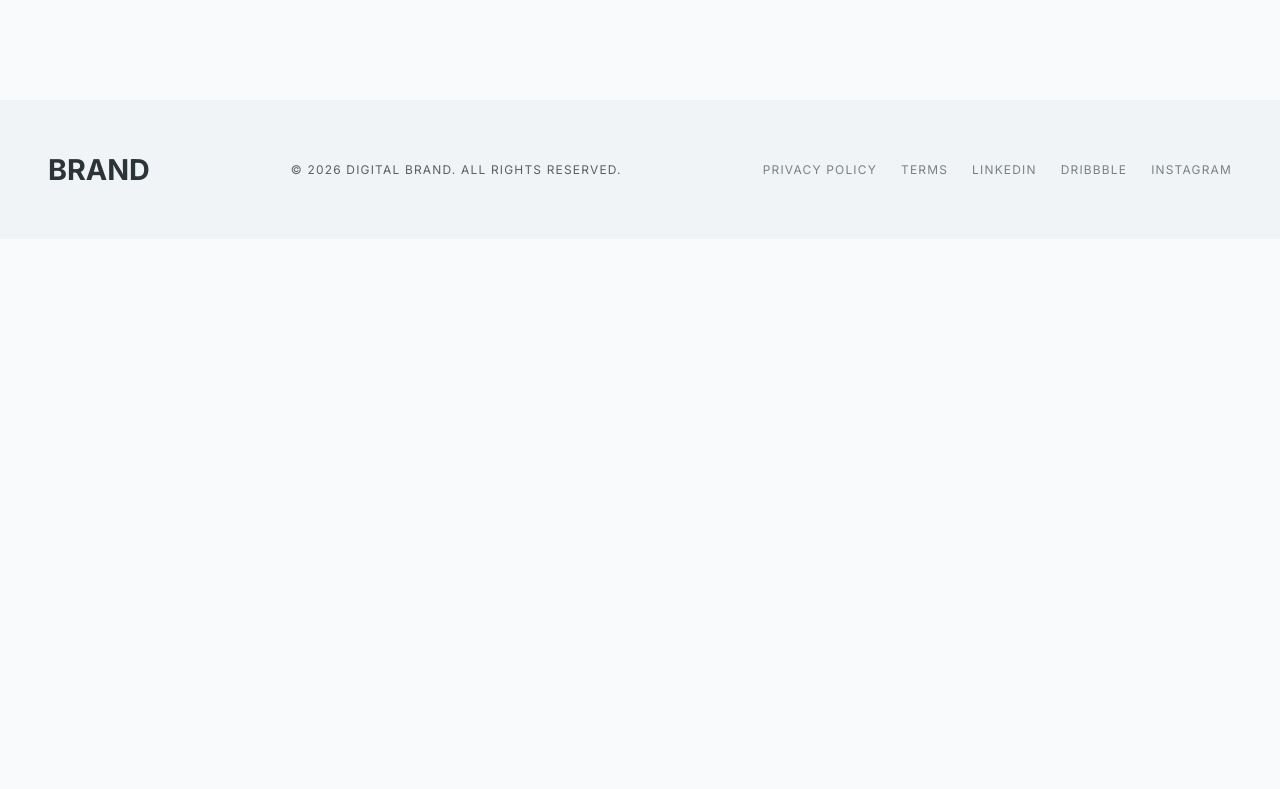
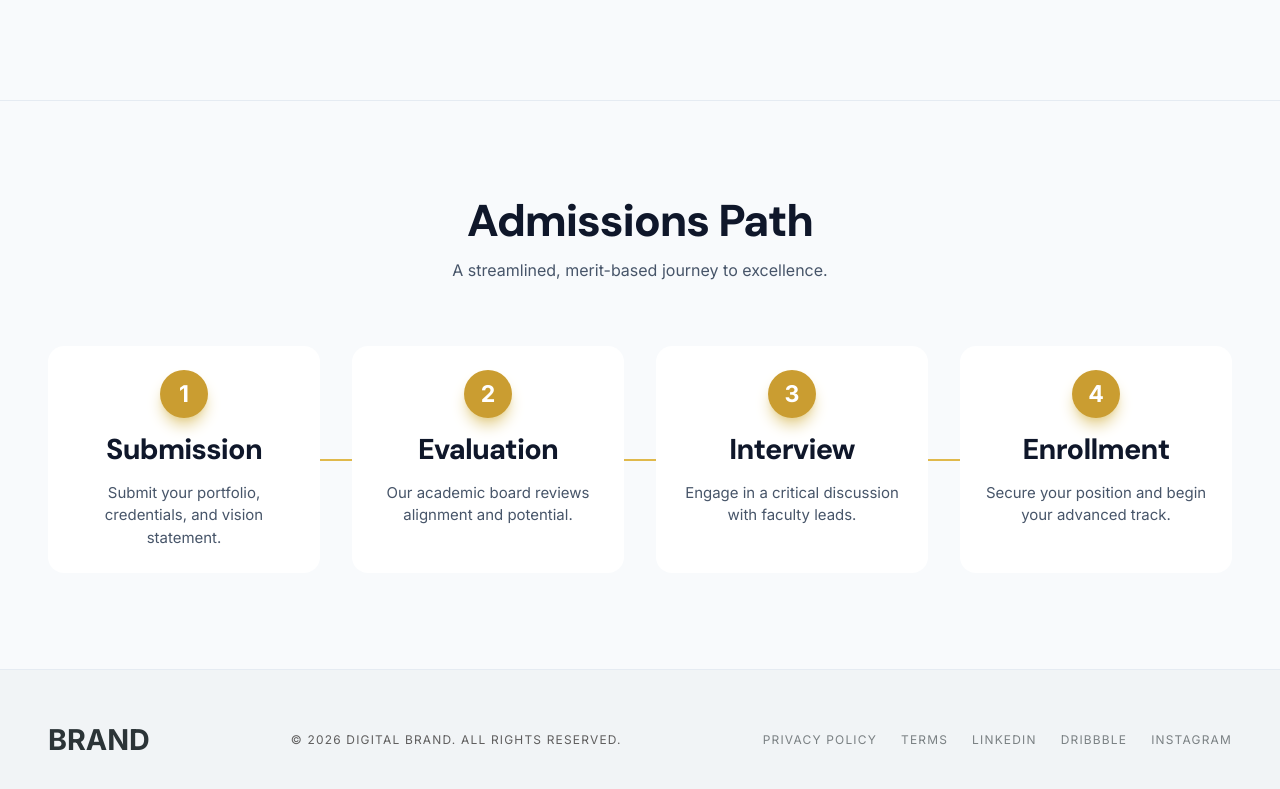
Before and after one commit to ashifashi2681/benjali-academy, a Next.js app: page /advanced-studies in a window 1280 px wide. Shown: the part 2361-3150 px from the top of the page. Before the commit the page ends 2600 px from the top, so only its background shows below. Built offline with nearby package versions, Linux system fonts and the light colour scheme.

Commit message:
sectionc

```diff
--- a/src/app/advanced-studies/page.jsx
+++ b/src/app/advanced-studies/page.jsx
@@ -1,6 +1,7 @@
 import HeroC from '@/components/sections/heroC'
 import SectionA from '@/components/sections/sectionA'
 import SectionB from '@/components/sections/sectionB'
+import SectionC from '@/components/sections/sectionC'
 import React from 'react'
 
 function AdvancedStudies() {
@@ -9,6 +10,7 @@ function AdvancedStudies() {
       <HeroC/>
       <SectionA />
       <SectionB />
+      <SectionC />
     </main>
   )
 }
--- a/src/components/sections/sectionB.jsx
+++ b/src/components/sections/sectionB.jsx
@@ -62,7 +62,7 @@ function SectionB() {
 								src="https://lh3.googleusercontent.com/aida-public/AB6AXuAR1LwOjP0iZ3TW8Rv13e1rDZbNJQppVgvlU_3tex1ji5UsV4096SAo7RBdHqJU2HRaDcs0c5TnhNnmgcx_YyaJJLH6Y_YdXyQpfQNYhmChj2A7wifReVm1xmjiVUrx50ZL8WpHQZNeaPUMl-uACAebqp-hOhKT-FpUN9WqUeypr3Gn0GJhKMkKcj8C-FluNjmm8PUORdpmbHEPMj_Ca3g9YQgT63HCo9u_1C7Q23nqvvGhtn_D_2xUtEvHhERQt6noAzRmgd9-ibEs"
 							/>
 						</div>
-						<div class="h-48 rounded-2xl overflow-hidden shadow-lg border border-border bg-accent-gold p-8 text-text-primary flex flex-col justify-end">
+						<div class="h-48 rounded-2xl overflow-hidden shadow-lg border border-border bg-primary-500 p-8 text-text-primary flex flex-col justify-end">
 							<p class="text-lg font-bold">240+</p>
 							<p class="text-sm opacity-80 uppercase tracking-widest">
 								Patents Filed
@@ -70,7 +70,7 @@ function SectionB() {
 						</div>
 					</div>
 					<div class="space-y-4 pt-12">
-						<div class="h-48 rounded-2xl overflow-hidden shadow-lg border border-border bg-accent-blue p-8 text-text-primary flex flex-col justify-end">
+						<div class="h-48 rounded-2xl overflow-hidden shadow-lg border border-border bg-secondary-500 p-8 text-text-primary flex flex-col justify-end">
 							<p class="text-lg font-bold">$12M</p>
 							<p class="text-sm opacity-80 uppercase tracking-widest">
 								Research Grants
--- /dev/null
+++ b/src/components/sections/sectionC.jsx
@@ -0,0 +1,63 @@
+import React from 'react'
+import Section from '../ui/section';
+import Heading from '../ui/heading';
+
+function SectionC() {
+  return (
+		// Admissions/Enrollment
+		<Section bg="bgsurface" className="border-y border-border/80">
+			<div className="text-center mb-16">
+				<Heading className="mb-3">Admissions Path</Heading>
+
+				<p className="text-text-secondary">
+					A streamlined, merit-based journey to excellence.
+				</p>
+			</div>
+			<div className="relative">
+				<div className="hidden lg:block absolute top-1/2 left-0 w-full h-0.5 bg-accent-gold -translate-y-1/2 -z-10"></div>
+				<div className="grid md:grid-cols-4 gap-8">
+					<div className="bg-surface p-6 rounded-2xl text-center space-y-4">
+						<div className="w-12 h-12 bg-primary-500 text-white rounded-full flex items-center justify-center mx-auto text-md font-bold shadow-lg shadow-primary-200">
+							1
+						</div>
+						<Heading as="h4">Submission</Heading>
+						<p className="text-sm text-text-secondary">
+							Submit your portfolio, credentials, and vision
+							statement.
+						</p>
+					</div>
+					<div className="bg-surface p-6 rounded-2xl text-center space-y-4">
+						<div className="w-12 h-12 bg-primary-500 text-white rounded-full flex items-center justify-center mx-auto text-md font-bold shadow-lg shadow-primary-200">
+							2
+						</div>
+						<Heading as="h4">Evaluation</Heading>
+						<p className="text-sm text-text-secondary">
+							Our academic board reviews alignment and potential.
+						</p>
+					</div>
+					<div className="bg-surface p-6 rounded-2xl text-center space-y-4">
+						<div className="w-12 h-12 bg-primary-500 text-white rounded-full flex items-center justify-center mx-auto text-md font-bold shadow-lg shadow-primary-200">
+							3
+						</div>
+						<Heading as="h4">Interview</Heading>
+
+						<p className="text-sm text-text-secondary">
+							Engage in a critical discussion with faculty leads.
+						</p>
+					</div>
+					<div className="bg-surface p-6 rounded-2xl text-center space-y-4">
+						<div className="w-12 h-12 bg-primary-500 text-white rounded-full flex items-center justify-center mx-auto text-md font-bold shadow-lg shadow-primary-200">
+							4
+						</div>
+						<Heading as="h4">Enrollment</Heading>
+						<p className="text-sm text-text-secondary">
+							Secure your position and begin your advanced track.
+						</p>
+					</div>
+				</div>
+			</div>
+		</Section>
+  );
+}
+
+export default SectionC
```
